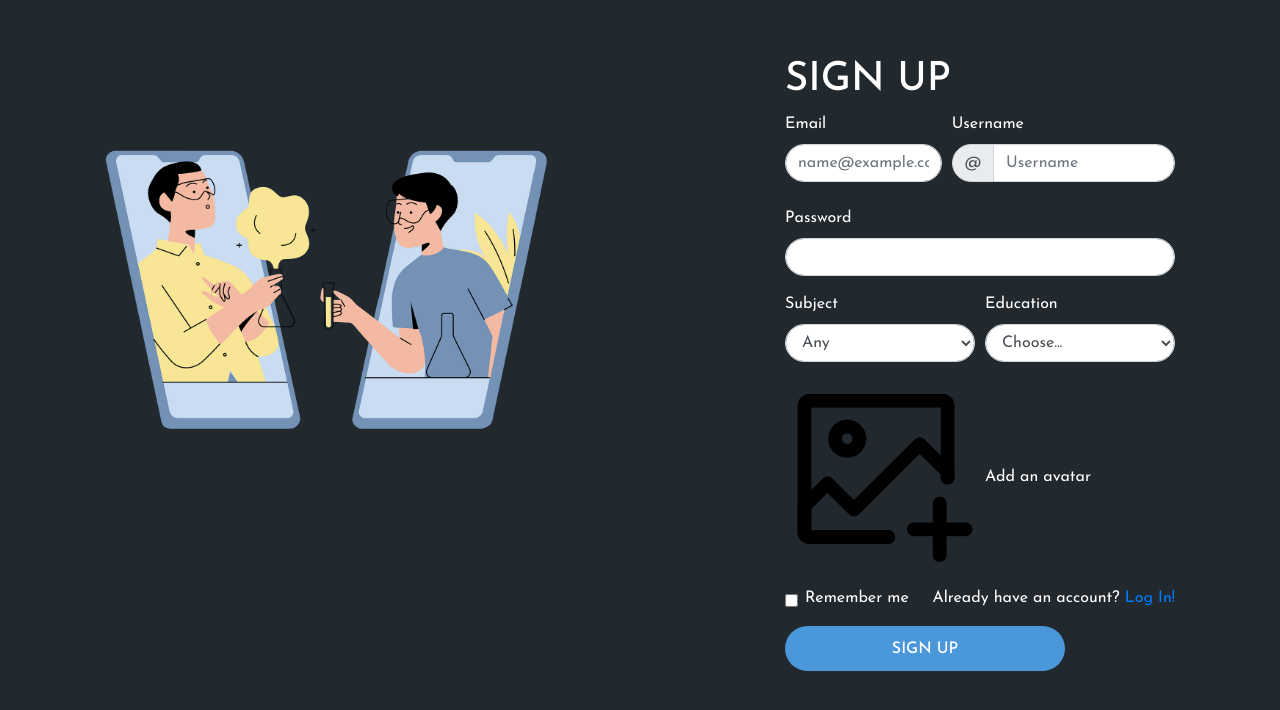
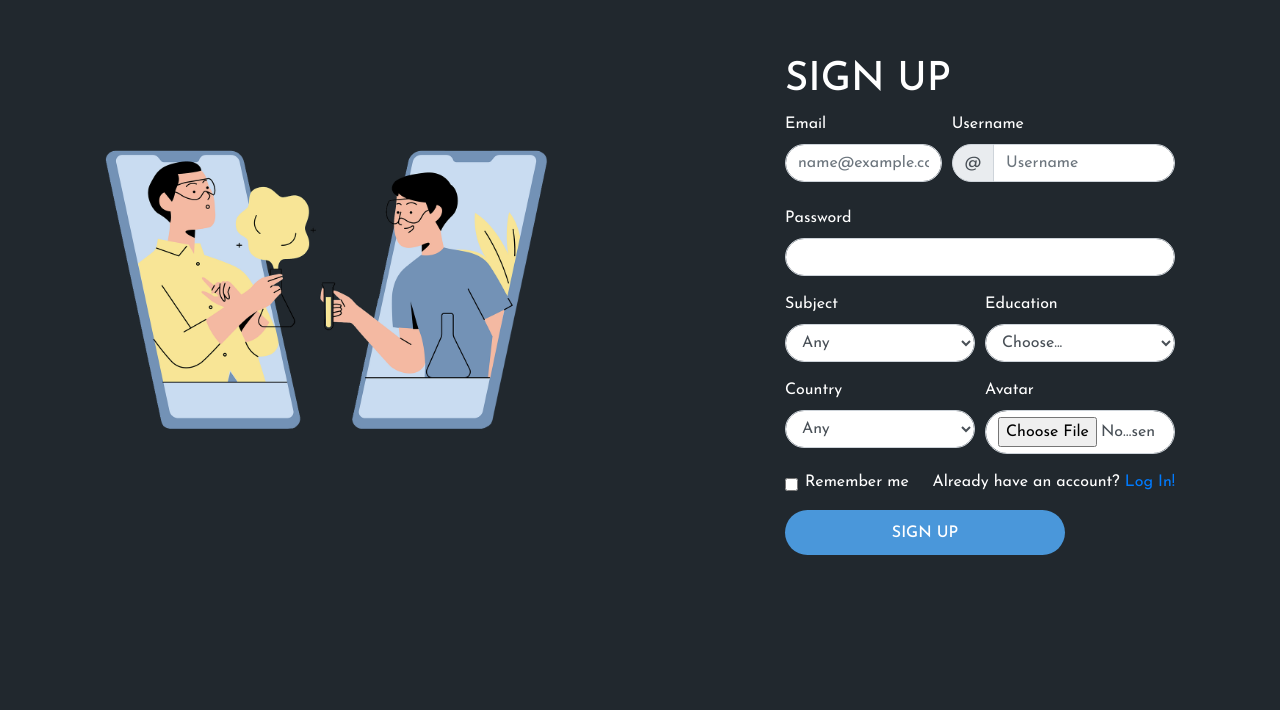
Before and after one commit to DorianaPetkova/StudentsTeach, a React (Vite) app in the folder StudentsTeach/: page /register in a window 1280 px wide. Shown: the part 124-834 px from the top of the page. Built offline with nearby package versions, Linux system fonts and the light colour scheme; no server answers.

Commit message:
Updated BecomeBuddy
node js - if u havent installed it
npm install
npm run dev
follow link

```diff
--- a/StudentsTeach/src/pages/BecomeBuddy.jsx
+++ b/StudentsTeach/src/pages/BecomeBuddy.jsx
@@ -1,7 +1,8 @@
 import React, { useState, useEffect } from 'react';
 import { doc, setDoc, getDoc } from "firebase/firestore";
-import { useNavigate } from 'react-router-dom';
+import { useNavigate, Link } from 'react-router-dom';
 import { auth, db, storage } from "../firebase";
+import becomebuddyimg from '../img/become-buddy-img.png';
 
 const BecomeBuddy = () => {
   const navigate = useNavigate();
@@ -69,15 +70,17 @@ const BecomeBuddy = () => {
   };
 
   return (
-    <div>
+    <div className="wrapper container-fluid-login min-vh-100">
+      <div className='row'>
+        <div className="col-lg-7 col-md-4 col-sm-12 min-vh-100">
+          <div className="login-image">
+            <img src={becomebuddyimg} alt="" className="img-fluid"/>
+          </div>
+        </div>
+        <div className='col-lg-4 col-md-8 col-sm-'>
+          <form onSubmit={handleSubmit}>
             <h1>Become a Buddy</h1>
-      {success ? (
-        <div>
-          <p>Congrats! You just became a StudyBuddy. Now people can see your profile and ask to study together.</p>
-        </div>
-      ) : (
-        <form onSubmit={handleSubmit}>
-          <div>
+            <div className="form-group input-box">
               <label htmlFor="gender">Gender:</label>
               <select id="gender" name="gender" value={formData.gender} onChange={handleChange}>
                 <option value="">Select Gender</option>
@@ -86,7 +89,7 @@ const BecomeBuddy = () => {
                 <option value="Other">Other</option>
               </select>
             </div>
-          <div>
+            <div className="form-group input-box">
               <label htmlFor="age">Age:</label>
               <select id="age" name="age" value={formData.age} onChange={handleChange}>
                 <option value="">Select Age Range</option>
@@ -95,7 +98,7 @@ const BecomeBuddy = () => {
                 <option value="23+">23+</option>
               </select>
             </div>
-          <div>
+            <div className="form-group input-box">
               <label htmlFor="subjectToTeach">Subject to Teach:</label>
               <select id="subjectToTeach" name="subjectToTeach" value={formData.subjectToTeach} onChange={handleChange}>
                 <option value="">Select Subject to Teach</option>
@@ -118,7 +121,7 @@ const BecomeBuddy = () => {
                 <option value="Social Science">Social Science</option>
               </select>
             </div>
-          <div>
+            <div className="form-group input-box">
               <label htmlFor="preferredLanguage">Preferred Language:</label>
               <select id="preferredLanguage" name="preferredLanguage" value={formData.preferredLanguage} onChange={handleChange}>
               <option value="">Select Preferred Language</option>
@@ -177,10 +180,14 @@ const BecomeBuddy = () => {
 
               </select>
             </div>
-          <button type="submit" disabled={loading}>Submit</button>
-          {loading && <p>Submitting...</p>}
+            <button type="submit" className="button btn btn-primary login-btn" disabled={loading}>
+              {loading ? "Submitting..." : "BECOME BUDDY"}
+            </button>
+
           </form>
-      )}
+          <span className="reg register-link">Changed your mind? <Link to="/">Go back</Link></span>
+        </div>
+      </div>
     </div>
   );
 };
--- a/StudentsTeach/src/pages/FindBuddy.jsx
+++ b/StudentsTeach/src/pages/FindBuddy.jsx
@@ -6,6 +6,8 @@ import {
   getDocs,
 } from "firebase/firestore";
 import { db } from "../firebase";
+
+
 
 const SearchBuddy = () => {
   const [criteria, setCriteria] = useState({
--- a/StudentsTeach/src/pages/Register.jsx
+++ b/StudentsTeach/src/pages/Register.jsx
@@ -12,6 +12,8 @@ const Register = () => {
   const navigate = useNavigate();
   const [loading, setLoading] = useState(false);
 
+
+
   const handleSubmit = async (e) => {
     setLoading(true);
     e.preventDefault();
@@ -22,6 +24,7 @@ const Register = () => {
     const file = e.target.file.files[0];
     const subject = e.target.subject.value;
     const education = e.target.education.value;
+    const country = e.target.country.value;
 
     try {
         const res = await createUserWithEmailAndPassword(auth, email, password);
@@ -43,6 +46,7 @@ const Register = () => {
                         photoURL: downloadURL,
                         subject,
                         education,
+                        country,
                     });
 
                     await setDoc(doc(db, "userChats", res.user.uid), {});
@@ -58,6 +62,21 @@ const Register = () => {
         setLoading(false);
     }
 };
+
+// Add event listener to the file input element to update label text
+document.addEventListener('DOMContentLoaded', function() {
+    var fileInput = document.getElementById('file');
+    var fileLabel = document.querySelector('.custom-file-upload');
+
+    fileInput.addEventListener('change', function() {
+        var fileName = 'No file chosen';
+        if (this.files && this.files.length > 0) {
+            fileName = this.files[0].name;
+        }
+        fileLabel.textContent = fileName;
+    });
+});
+
 
   return (
     <div className="wrapper container-fluid-signup min-vh-100">
@@ -127,13 +146,144 @@ const Register = () => {
             <option value="Doctorate">Doctorate</option>
         </select>
       </div>
+        </div>
+
+        <div className="form-row">
+        <div className="form-group col-6">
+            <label htmlFor="inputSubject">Country</label>
+            <select id="inputSubject" className="form-control" name='country'>
+  <option value="Any">Any</option>
+  <option value="Afghanistan">Afghanistan</option>
+  <option value="Albania">Albania</option>
+  <option value="Algeria">Algeria</option>
+  <option value="Andorra">Andorra</option>
+  <option value="Angola">Angola</option>
+  <option value="Antigua and Barbuda">Antigua and Barbuda</option>
+  <option value="Argentina">Argentina</option>
+  <option value="Armenia">Armenia</option>
+  <option value="Australia">Australia</option>
+  <option value="Austria">Austria</option>
+  <option value="Azerbaijan">Azerbaijan</option>
+  <option value="Bahamas">Bahamas</option>
+  <option value="Bahrain">Bahrain</option>
+  <option value="Bangladesh">Bangladesh</option>
+  <option value="Barbados">Barbados</option>
+  <option value="Belarus">Belarus</option>
+  <option value="Belgium">Belgium</option>
+  <option value="Belize">Belize</option>
+  <option value="Benin">Benin</option>
+  <option value="Bhutan">Bhutan</option>
+  <option value="Bolivia">Bolivia</option>
+  <option value="Bosnia and Herzegovina">Bosnia and Herzegovina</option>
+  <option value="Botswana">Botswana</option>
+  <option value="Brazil">Brazil</option>
+  <option value="Brunei">Brunei</option>
+  <option value="Bulgaria">Bulgaria</option>
+  <option value="Burkina Faso">Burkina Faso</option>
+  <option value="Burundi">Burundi</option>
+  <option value="Cabo Verde">Cabo Verde</option>
+  <option value="Cambodia">Cambodia</option>
+  <option value="Cameroon">Cameroon</option>
+  <option value="Canada">Canada</option>
+  <option value="Central African Republic">Central African Republic</option>
+  <option value="Chad">Chad</option>
+  <option value="Chile">Chile</option>
+  <option value="China">China</option>
+  <option value="Colombia">Colombia</option>
+  <option value="Comoros">Comoros</option>
+  <option value="Congo (Congo-Brazzaville)">Congo (Congo-Brazzaville)</option>
+  <option value="Costa Rica">Costa Rica</option>
+  <option value="Croatia">Croatia</option>
+  <option value="Cuba">Cuba</option>
+  <option value="Cyprus">Cyprus</option>
+  <option value="Czechia (Czech Republic)">Czechia (Czech Republic)</option>
+  <option value="Denmark">Denmark</option>
+  <option value="Djibouti">Djibouti</option>
+  <option value="Dominica">Dominica</option>
+  <option value="Dominican Republic">Dominican Republic</option>
+  <option value="Ecuador">Ecuador</option>
+  <option value="Egypt">Egypt</option>
+  <option value="El Salvador">El Salvador</option>
+  <option value="Equatorial Guinea">Equatorial Guinea</option>
+  <option value="Eritrea">Eritrea</option>
+  <option value="Estonia">Estonia</option>
+  <option value="Eswatini (fmr. 'Swaziland')">Eswatini (fmr. 'Swaziland')</option>
+  <option value="Ethiopia">Ethiopia</option>
+  <option value="Fiji">Fiji</option>
+  <option value="Finland">Finland</option>
+  <option value="France">France</option>
+  <option value="Gabon">Gabon</option>
+  <option value="Gambia">Gambia</option>
+  <option value="Georgia">Georgia</option>
+  <option value="Germany">Germany</option>
+  <option value="Ghana">Ghana</option>
+  <option value="Greece">Greece</option>
+  <option value="Grenada">Grenada</option>
+  <option value="Guatemala">Guatemala</option>
+  <option value="Guinea">Guinea</option>
+  <option value="Guinea-Bissau">Guinea-Bissau</option>
+  <option value="Guyana">Guyana</option>
+  <option value="Haiti">Haiti</option>
+  <option value="Holy See">Holy See</option>
+  <option value="Honduras">Honduras</option>
+  <option value="Hungary">Hungary</option>
+  <option value="Iceland">Iceland</option>
+  <option value="India">India</option>
+  <option value="Indonesia">Indonesia</option>
+  <option value="Iran">Iran</option>
+  <option value="Iraq">Iraq</option>
+  <option value="Ireland">Ireland</option>
+  <option value="Israel">Israel</option>
+  <option value="Italy">Italy</option>
+  <option value="Jamaica">Jamaica</option>
+  <option value="Japan">Japan</option>
+  <option value="Jordan">Jordan</option>
+  <option value="Kazakhstan">Kazakhstan</option>
+  <option value="Kenya">Kenya</option>
+  <option value="Kiribati">Kiribati</option>
+  <option value="Kuwait">Kuwait</option>
+  <option value="Kyrgyzstan">Kyrgyzstan</option>
+  <option value="Laos">Laos</option>
+  <option value="Latvia">Latvia</option>
+  <option value="Lebanon">Lebanon</option>
+  <option value="Lesotho">Lesotho</option>
+  <option value="Liberia">Liberia</option>
+  <option value="Libya">Libya</option>
+  <option value="Liechtenstein">Liechtenstein</option>
+  <option value="Lithuania">Lithuania</option>
+  <option value="Luxembourg">Luxembourg</option>
+  <option value="Madagascar">Madagascar</option>
+  <option value="Malawi">Malawi</option>
+  <option value="Malaysia">Malaysia</option>
+  <option value="Maldives">Maldives</option>
+  <option value="Mali">Mali</option>
+  <option value="Malta">Malta</option>
+  <option value="Marshall Islands">Marshall Islands</option>
+  </select>
+
 
     </div>
-        <input required style={{ display: "none" }} type="file" id="file" name="file" />
+
+    <div className="form-group col-6">
+        <label htmlFor="inputAvatar">Avatar</label>
+        <span className="custom-file-upload">
+          <input type="file" id="file" name='file' className="form-control" accept="image/png, image/jpeg" />
+
+        </span>
+      </div>
+
+
+        </div>
+
+
+
+
+
+        {/*<input required style={{ display: "none" }} type="file" id="file" name="file" />
         <label htmlFor="file">
             <img src={attachImage} alt="" />
             <span>Add an avatar</span>
-          </label>
+  </label>*/}
 
         <div className="form-group form-check">
             <input type="checkbox" className="form-check-input" id="exampleCheck1"/>
--- a/StudentsTeach/src/pages/home.jsx
+++ b/StudentsTeach/src/pages/home.jsx
@@ -1,15 +1,20 @@
 import React from 'react'
 import SideBar from '../components/sidebar'
 import Chat from '../components/Chat'
+
 import { IoIosPersonAdd } from "react-icons/io";
 import { FaBookBookmark } from "react-icons/fa6";
 import { useNavigate, Link } from 'react-router-dom';
+
+
 
 const Home = () => {
   return (
 
     <div className='home'>
+
     <div className="container">
+
       <SideBar />
       <Chat />
       {/* Adding buttons with react-icons */}
--- a/StudentsTeach/src/style.css
+++ b/StudentsTeach/src/style.css
@@ -206,7 +206,7 @@
 *{
     margin: 0;
     padding: 0;
-    font-family: 'Josefin Sans', sans-serif;
+    font-family: 'Josefin Sans';
     box-sizing: border-box;
 
 }
```
Also changed, not shown: StudentsTeach/index.html (line endings or trailing spaces). Lines whose indentation alone changed are shown as unchanged.
